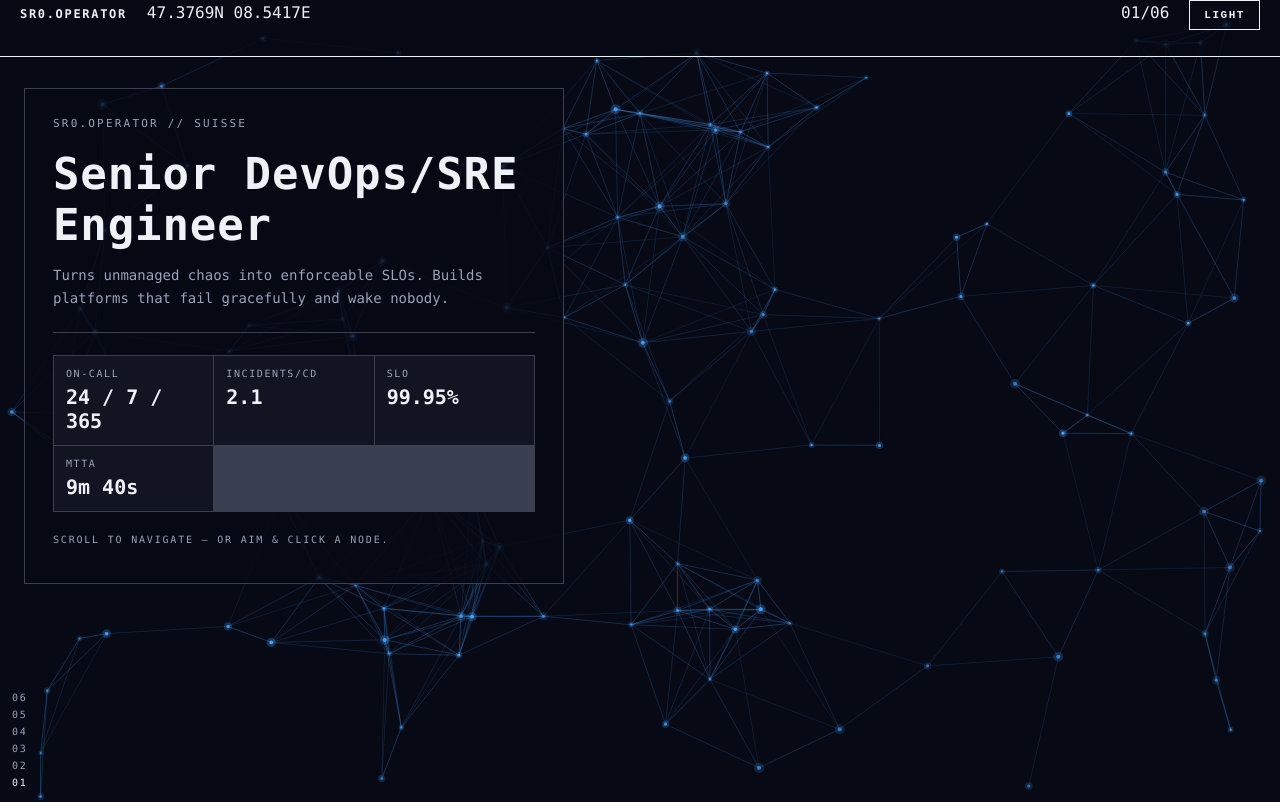
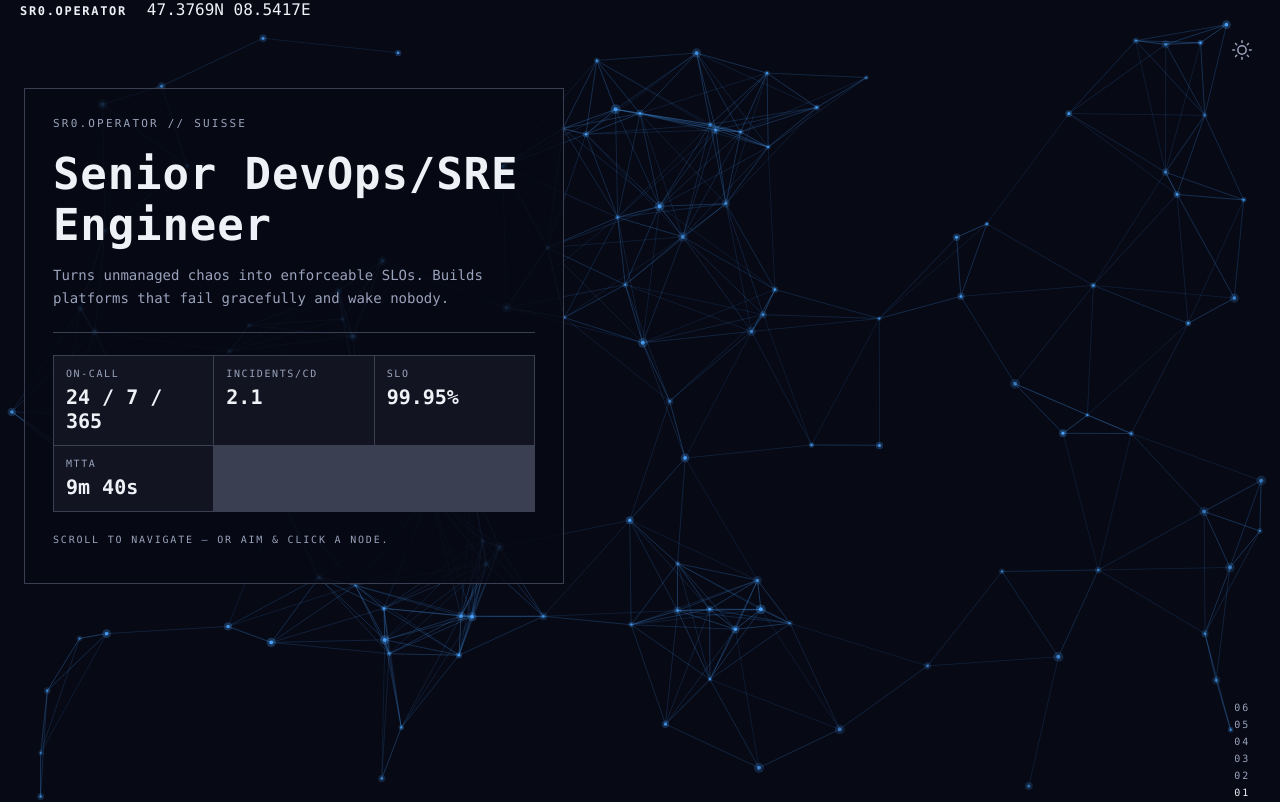
Before and after one commit to wissamataleh/wissamataleh.github.io, an Astro site: page / in a window 1280 px wide. Shown: the top 802 px of the page. Built offline with nearby package versions, Linux system fonts and the light colour scheme; Astro itself is replaced by a stand-in of ours.

Commit message:
feat: restyle chrome - transparent site bar, icon mode toggle, repositioned rail

```diff
--- a/src/components/ConstellationMenu.tsx
+++ b/src/components/ConstellationMenu.tsx
@@ -186,9 +186,6 @@ export default function ConstellationMenu() {
     };
   }, []);
 
-  const activeIndex =
-    NAV_SECTIONS.findIndex((s) => matchHref(activeHref, s.href)) + 1;
-
   const transitioning = phase !== "idle";
 
   return (
@@ -242,18 +239,6 @@ export default function ConstellationMenu() {
             </a>
           ))}
         </nav>
-        <span className="site-index" aria-hidden="true">
-          {String(activeIndex).padStart(2, "0")}/{String(NAV_SECTIONS.length).padStart(2, "0")}
-        </span>
-        <button
-          type="button"
-          className="site-toggle"
-          onClick={() => switchMode(mode === "dark" ? "light" : "dark")}
-          disabled={transitioning}
-          aria-pressed={mode === "light"}
-        >
-          {mode === "dark" ? "LIGHT" : "DARK"}
-        </button>
       </header>
       <div className="site-rail" aria-hidden="true">
         {NAV_SECTIONS.map((s) => (
@@ -265,6 +250,54 @@ export default function ConstellationMenu() {
           </span>
         ))}
       </div>
+      <button
+        type="button"
+        className="site-toggle"
+        onClick={() => switchMode(mode === "dark" ? "light" : "dark")}
+        disabled={transitioning}
+        aria-pressed={mode === "light"}
+        aria-label={
+          mode === "dark" ? "Switch to light mode" : "Switch to dark mode"
+        }
+      >
+        {mode === "dark" ? (
+          <svg
+            viewBox="0 0 24 24"
+            width="20"
+            height="20"
+            fill="none"
+            stroke="currentColor"
+            strokeWidth="1.8"
+            strokeLinecap="round"
+            strokeLinejoin="round"
+            aria-hidden="true"
+          >
+            <circle cx="12" cy="12" r="5" />
+            <line x1="12" y1="1" x2="12" y2="3" />
+            <line x1="12" y1="21" x2="12" y2="23" />
+            <line x1="4.22" y1="4.22" x2="5.64" y2="5.64" />
+            <line x1="18.36" y1="18.36" x2="19.78" y2="19.78" />
+            <line x1="1" y1="12" x2="3" y2="12" />
+            <line x1="21" y1="12" x2="23" y2="12" />
+            <line x1="4.22" y1="19.78" x2="5.64" y2="18.36" />
+            <line x1="18.36" y1="5.64" x2="19.78" y2="4.22" />
+          </svg>
+        ) : (
+          <svg
+            viewBox="0 0 24 24"
+            width="20"
+            height="20"
+            fill="none"
+            stroke="currentColor"
+            strokeWidth="1.8"
+            strokeLinecap="round"
+            strokeLinejoin="round"
+            aria-hidden="true"
+          >
+            <path d="M21 12.79A9 9 0 1 1 11.21 3 7 7 0 0 0 21 12.79z" />
+          </svg>
+        )}
+      </button>
     </div>
   );
 }
--- a/src/styles/global.css
+++ b/src/styles/global.css
@@ -56,22 +56,40 @@ body {
   align-items: center;
   gap: 20px;
   padding: 0 20px;
-  border-bottom: 1px solid currentColor;
-  background: rgba(7, 9, 20, 0.55);
-}
-
-.site-bar .site-index {
-  margin-left: auto;
+  background: transparent;
 }
 
 .site-toggle {
-  border: 1px solid currentColor;
+  position: fixed;
+  top: 28px;
+  right: 16px;
+  z-index: 20;
+  width: 44px;
+  height: 44px;
+  display: grid;
+  place-items: center;
   background: transparent;
-  color: inherit;
-  font: 700 11px ui-monospace, monospace;
-  letter-spacing: 0.14em;
-  padding: 8px 14px;
+  border: none;
+  border-radius: 50%;
+  color: var(--muted);
+  padding: 0;
   cursor: pointer;
+  transition: color 380ms ease, box-shadow 380ms ease, background 380ms ease;
+}
+
+.site-toggle:hover {
+  color: var(--fg);
+  background: radial-gradient(
+    circle,
+    color-mix(in srgb, var(--fg) 14%, transparent) 0%,
+    transparent 62%
+  );
+  box-shadow: 0 0 24px 4px color-mix(in srgb, var(--fg) 40%, transparent);
+}
+
+.site-toggle:disabled {
+  cursor: default;
+  opacity: 0.5;
 }
 
 .probe {
@@ -111,7 +129,7 @@ body {
 
 .site-bar {
   align-items: baseline;
-  background: var(--panel);
+  background: transparent;
   color: var(--fg);
 }
 
@@ -149,11 +167,12 @@ body {
 
 .site-rail {
   position: fixed;
-  left: 12px;
-  bottom: 12px;
+  right: 30px;
+  bottom: 2px;
   z-index: 20;
   display: flex;
   flex-direction: column-reverse;
+  align-items: flex-end;
   gap: 6px;
   font-size: 10px;
   color: var(--muted);
@@ -170,9 +189,6 @@ body {
   }
   .site-coords {
     display: none;
-  }
-  .site-index {
-    margin-left: 0;
   }
 }
 
```
Also changed, not shown: tests/menu.spec.ts (+1 -1 lines), tests/regression.spec.ts (+1 -1 lines).
